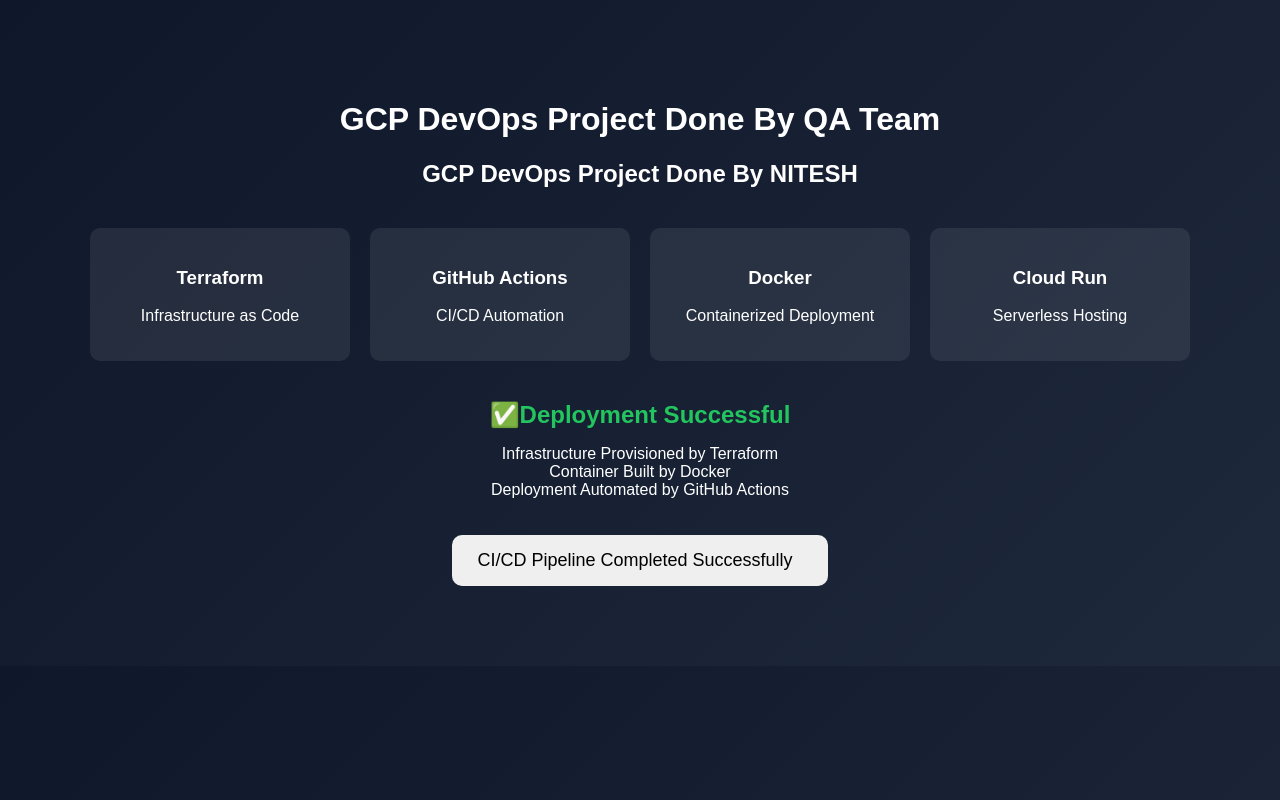
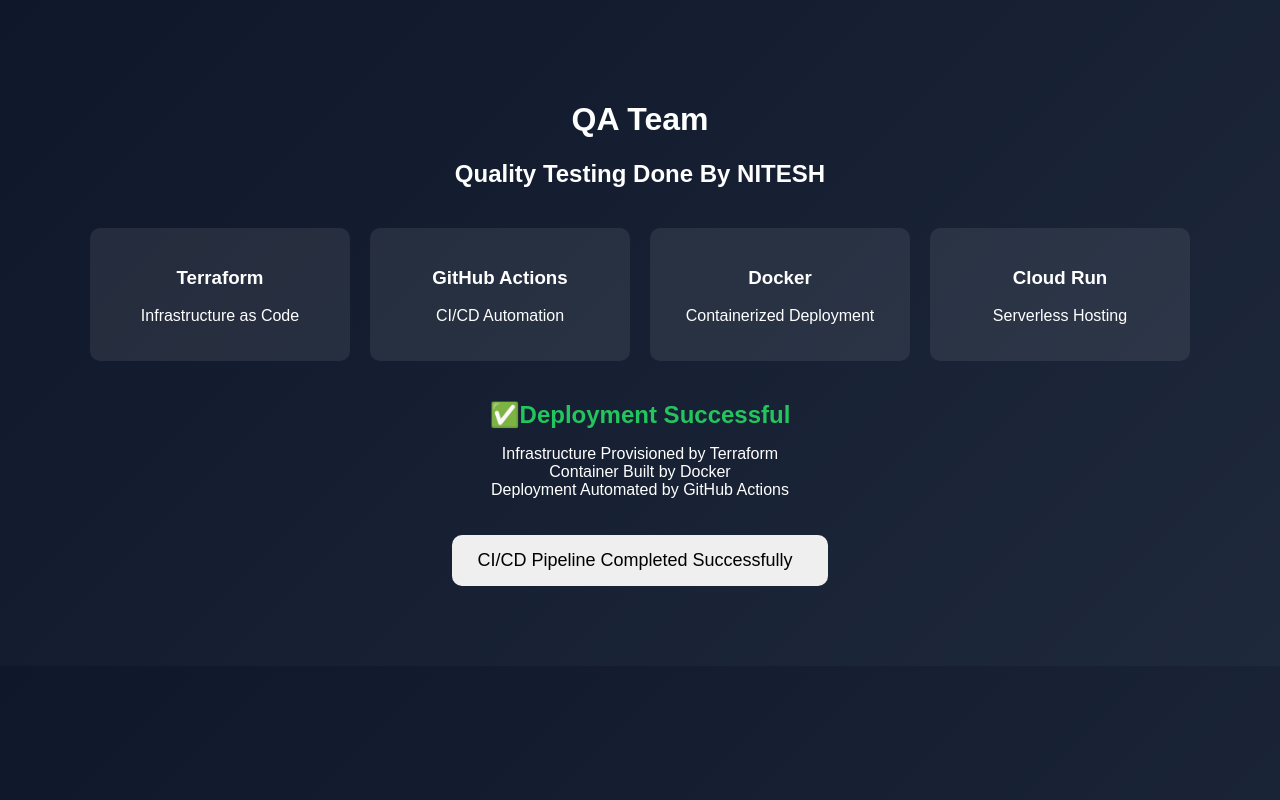
Before and after one commit to niteshkal03/terraform-gcp, a plain HTML site: page app/index.html in a window 1280 px wide. Drawn offline with Linux system fonts and the light colour scheme.

Commit message:
Update index.html

```diff
--- a/app/index.html
+++ b/app/index.html
@@ -52,8 +52,8 @@
 
 <body>
     <div class="container">
-        <h1>GCP DevOps Project Done By QA Team</h1>
-        <h2>GCP DevOps Project Done By NITESH</h2>
+        <h1>QA Team</h1>
+        <h2>Quality Testing Done By NITESH</h2>
         <div class="card-container">
             <div class="card">
                 <h3>Terraform</h3>
```
